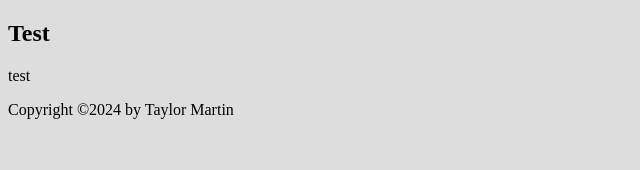
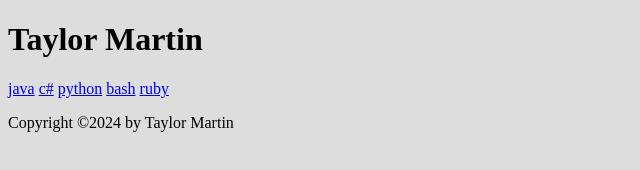
Before and after one commit to taylormarz/TM-Portfolio-Website, a plain HTML site: page index.html in a window 1280 px wide. Shown: the whole page, without its empty margins (0-640 px from the left). Drawn offline with Linux system fonts and the light colour scheme.

Commit message:
added other pages into separate folder

```diff
--- a/assets/css/style.css
+++ b/assets/css/style.css
@@ -1,3 +1,13 @@
 body {
     background-color: #DDDDDD;
 }
+
+/* setting position and sizing of canvas */
+#homeCanvas {
+    position: absolute;
+    top: 0;
+    left: 0;
+    width: 100%;
+    height: 100%;
+    z-index: -1;
+}
--- a/index.html
+++ b/index.html
@@ -11,14 +11,19 @@
     <link rel="stylesheet" href="assets/css/style.css">
 </head>
 <body>
+    <!-- canvas for to draw and animate shapes -->
+    <canvas id="homeCanvas"></canvas>
     <header>
+        <h1>Taylor Martin</h1>
         <nav>
-            <h1>Test</h1>
+            <a class="navItems" href="pages/java.html">java</a>
+            <a class="navItems" href="pages/csharp.html">c#</a>
+            <a class="navItems" href="pages/python.html">python</a>
+            <a class="navItems" href="pages/bash.html">bash</a>
+            <a class="navItems" href="pages/ruby.html">ruby</a>
         </nav>
     </header>
-    <main>
-        <p>test</p>
-    </main>
+    <main></main>
     <footer>
         <p>Copyright &copy;2024 by Taylor Martin</p>
     </footer>
```
Also changed, not shown: pages/bash.html (added, +11 -0 lines), pages/csharp.html (added, +11 -0 lines), pages/java.html (added, +11 -0 lines), pages/python.html (added, +11 -0 lines), pages/ruby.html (added, +11 -0 lines), bash.html (deleted), csharp.html (deleted), java.html (deleted), python.html (deleted), ruby.html (deleted).
